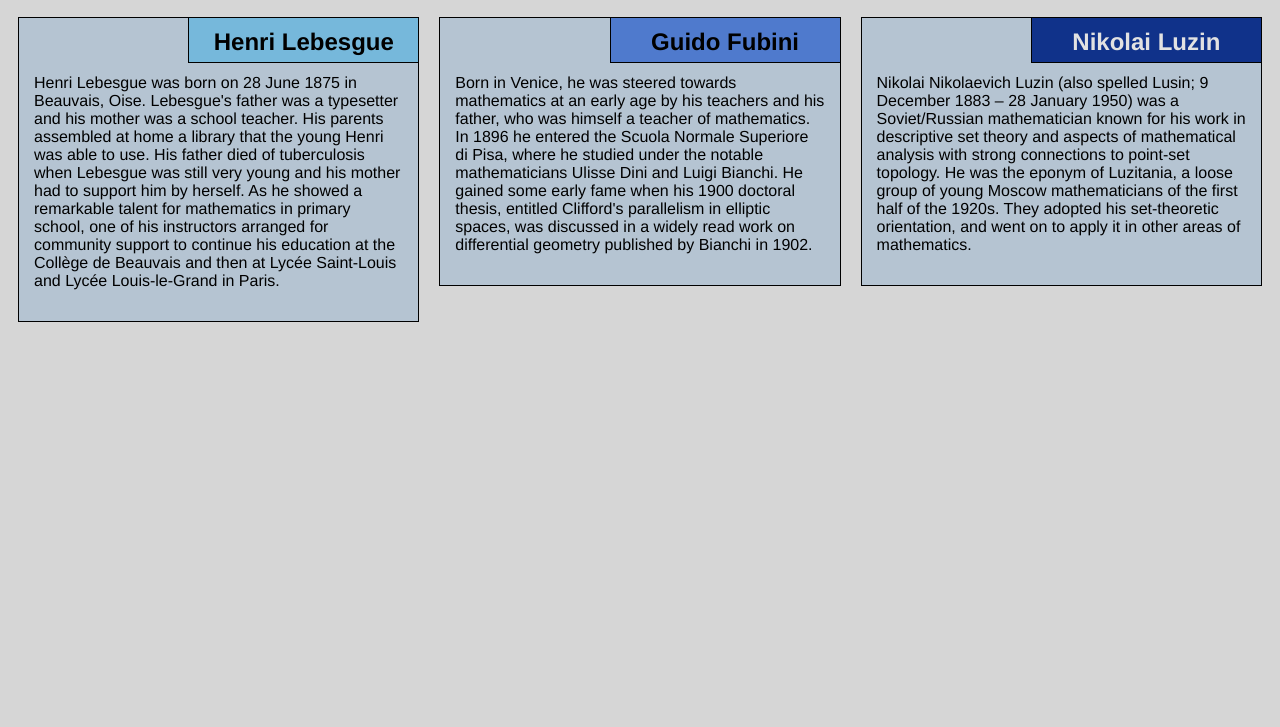
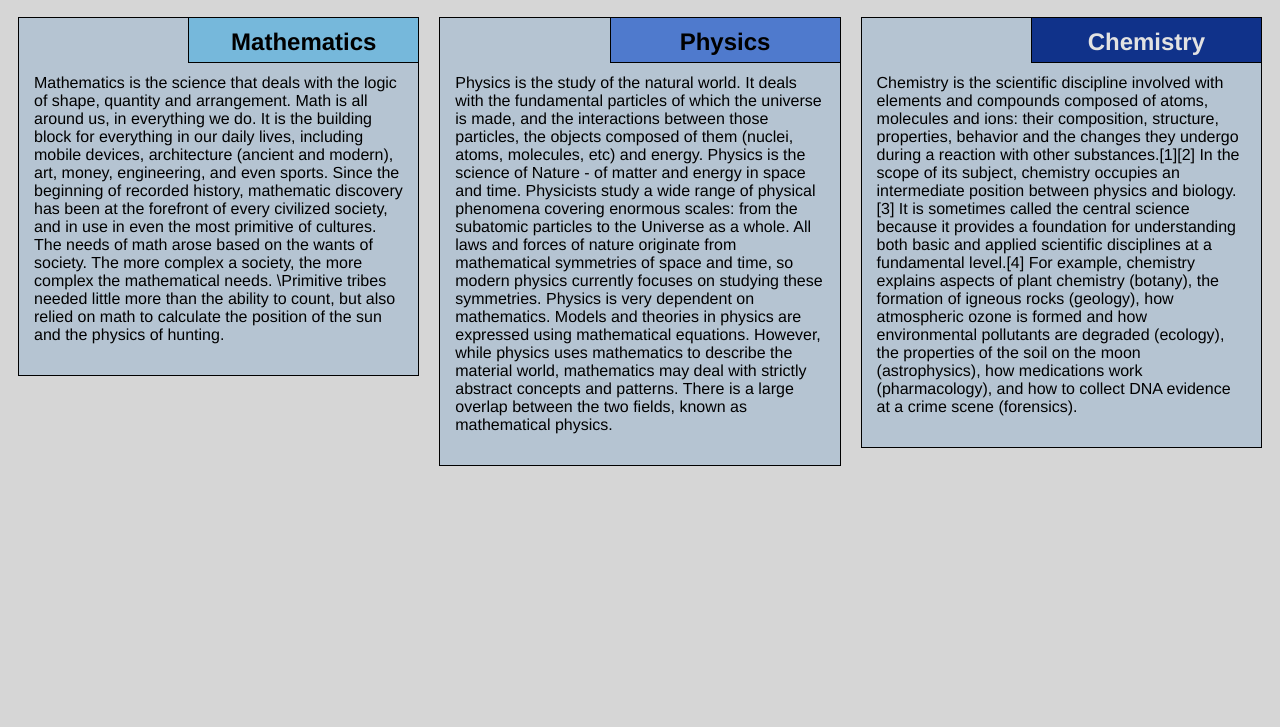
Before and after one commit to harsha-009/Coursera_HTML-CSS-Javascript-for-Web-Developers, a plain HTML site: page module-2 solution/index.html in a window 1280 px wide. Shown: the part 73-800 px from the top of the page. Drawn offline with Linux system fonts and the light colour scheme.

Commit message:
Update index.html

```diff
--- a/module-2 solution/index.html
+++ b/module-2 solution/index.html
@@ -9,33 +9,36 @@
 </head>
 
 <body>
-    <h1>Notable Mathematicians</h1>
+    <h1>Three important subjects</h1>
     <div class="row">
         <div class="col-lg-4 col-md-6 col-sm-12">
             <section class="lebesgue">
-                <h2>Henri Lebesgue</h2>
+                <h2>Mathematics</h2>
                 <p>
-                    Henri Lebesgue was born on 28 June 1875 in Beauvais, Oise. Lebesgue's father was a typesetter and his mother was a school teacher. His parents assembled at home a library that the young Henri was able to use. His father died of tuberculosis when Lebesgue
-                    was still very young and his mother had to support him by herself. As he showed a remarkable talent for mathematics in primary school, one of his instructors arranged for community support to continue his education at the Collège de
-                    Beauvais and then at Lycée Saint-Louis and Lycée Louis-le-Grand in Paris.
+                    Mathematics is the science that deals with the logic of shape, quantity and arrangement. Math is all around us, in everything we do. It is the building block for everything in our daily lives, including mobile devices, architecture (ancient and modern), art, money, engineering, and even sports.
+                    Since the beginning of recorded history, mathematic discovery has been at the forefront of every civilized society, and in use in even the most primitive of cultures. The needs of math arose based on the wants of society. The more complex a society, the more complex the mathematical needs.
+                    \Primitive tribes needed little more than the ability to count, but also relied on math to calculate the position of the sun and the physics of hunting.
                 </p>
             </section>
         </div>
         <div class="col-lg-4 col-md-6 col-sm-12">
             <section class="fubini">
-                <h2>Guido Fubini</h2>
+                <h2>Physics</h2>
                 <p>
-                    Born in Venice, he was steered towards mathematics at an early age by his teachers and his father, who was himself a teacher of mathematics. In 1896 he entered the Scuola Normale Superiore di Pisa, where he studied under the notable mathematicians Ulisse
-                    Dini and Luigi Bianchi. He gained some early fame when his 1900 doctoral thesis, entitled Clifford's parallelism in elliptic spaces, was discussed in a widely read work on differential geometry published by Bianchi in 1902.
+                   Physics is the study of the natural world. It deals with the fundamental particles of which the universe is made, and the interactions between those particles, the objects composed of them (nuclei, atoms, molecules, etc) and energy.
+                   Physics is the science of Nature - of matter and energy in space and time. Physicists study a wide range of physical phenomena covering enormous scales: from the subatomic particles to the Universe as a whole. All laws and forces of nature originate from mathematical symmetries of space and time, so modern physics currently focuses on studying these symmetries.
+                   Physics is very dependent on mathematics. Models and theories in physics are expressed using mathematical equations. However, while physics uses mathematics to describe the material world, mathematics may deal with strictly abstract concepts and patterns. There is a large overlap between the two fields, known as mathematical physics.
                 </p>
             </section>
         </div>
         <div class="col-lg-4 col-md-12 col-sm-12">
             <section class="luzin">
-                <h2>Nikolai Luzin</h2>
+                <h2>Chemistry</h2>
                 <p>
-                    Nikolai Nikolaevich Luzin (also spelled Lusin;   9 December 1883 – 28 January 1950) was a Soviet/Russian mathematician known for his work in descriptive set theory and aspects of mathematical analysis with strong connections to point-set topology. He was
-                    the eponym of Luzitania, a loose group of young Moscow mathematicians of the first half of the 1920s. They adopted his set-theoretic orientation, and went on to apply it in other areas of mathematics.
+                    Chemistry is the scientific discipline involved with elements and compounds composed of atoms, molecules and ions: their composition, structure, properties, behavior and the changes they undergo during a reaction with other substances.[1][2]
+                    In the scope of its subject, chemistry occupies an intermediate position between physics and biology.[3] It is sometimes called the central science because it provides a foundation for understanding both basic and applied scientific disciplines at a fundamental level.[4]
+                    For example, chemistry explains aspects of plant chemistry (botany), the formation of igneous rocks (geology), how atmospheric ozone is formed and how environmental pollutants are degraded (ecology), the properties of the soil on the moon (astrophysics), how medications work (pharmacology),
+                    and how to collect DNA evidence at a crime scene (forensics).
                 </p>
             </section>
         </div>
```
